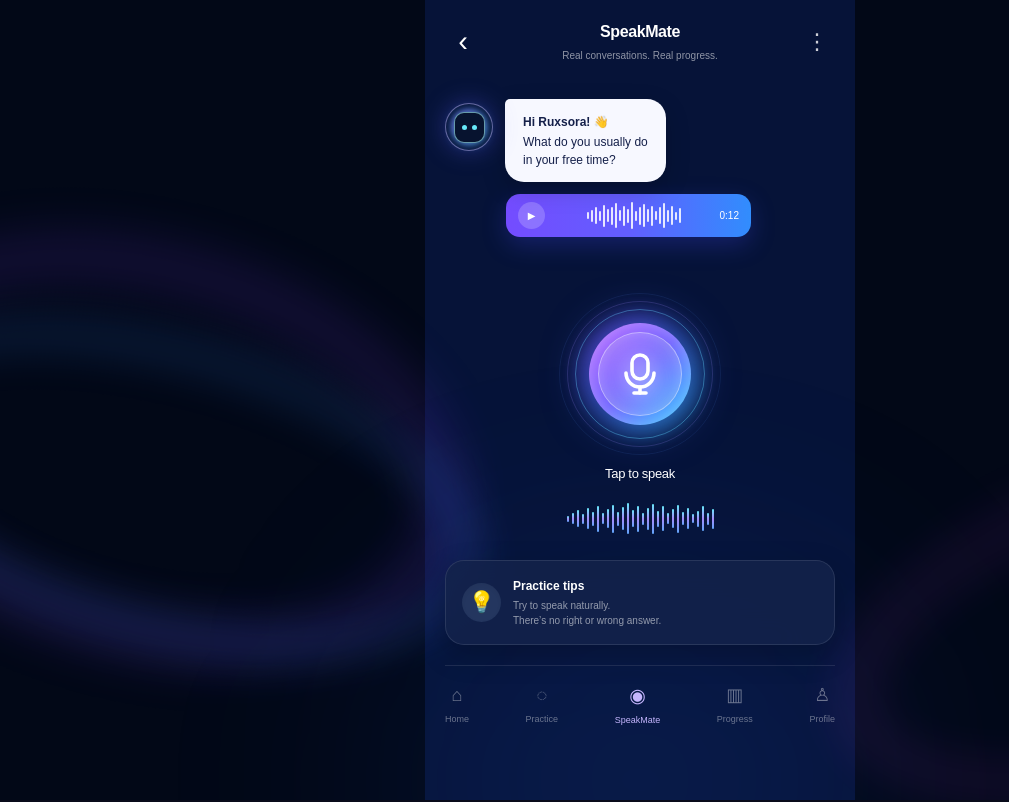
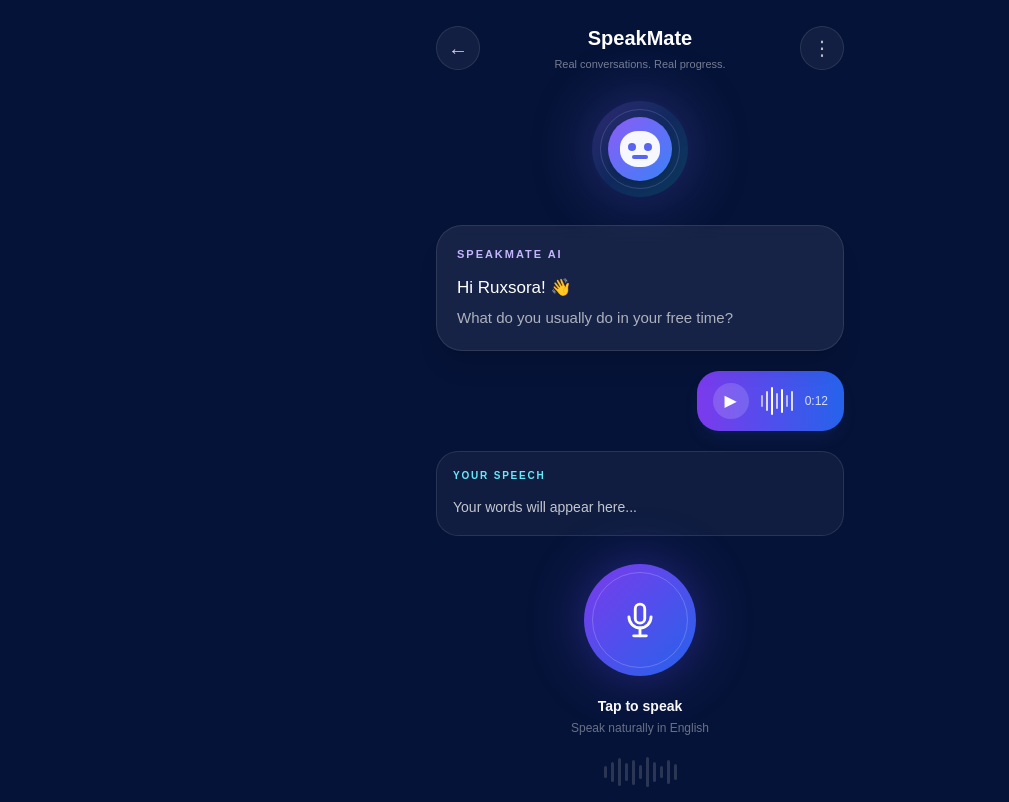
Before and after one commit to nosir1438-cyber/LingoUp-V2, a Next.js app: page /speakmate in a window 1280 px wide. Shown: the top 802 px of the page, without its empty margins (0-1009 px from the left). Built offline with nearby package versions, Linux system fonts and the light colour scheme.

Commit message:
Update page.tsx

```diff
--- a/app/speakmate/page.tsx
+++ b/app/speakmate/page.tsx
@@ -1,20 +1,38 @@
 "use client";
 
-import { useRef, useState } from "react";
+import { useEffect, useRef, useState } from "react";
 
 export default function SpeakMate() {
   const [isListening, setIsListening] = useState(false);
   const [isSupported, setIsSupported] = useState(true);
   const [transcript, setTranscript] = useState("");
+  const [audioUrl, setAudioUrl] = useState<string | null>(null);
+  const [isRecording, setIsRecording] = useState(false);
 
   const recognitionRef = useRef<any>(null);
   const shouldKeepListeningRef = useRef(false);
 
-  const goBack = () => {
-    window.history.back();
-  };
+  const mediaRecorderRef = useRef<MediaRecorder | null>(null);
+  const audioChunksRef = useRef<Blob[]>([]);
+  const streamRef = useRef<MediaStream | null>(null);
 
-  const startListening = () => {
+  // Speech Recognition support
+  useEffect(() => {
+    if (typeof window === "undefined") return;
+
+    const SpeechRecognition =
+      (window as any).SpeechRecognition ||
+      (window as any).webkitSpeechRecognition;
+
+    if (!SpeechRecognition) {
+      setIsSupported(false);
+    }
+  }, []);
+
+  // Start microphone + speech recognition
+  const startListening = async () => {
+    if (isListening) return;
+
     const SpeechRecognition =
       (window as any).SpeechRecognition ||
       (window as any).webkitSpeechRecognition;
@@ -24,43 +42,114 @@
       return;
     }
 
-    shouldKeepListeningRef.current = true;
+    try {
+      // Microphone access
+      const stream = await navigator.mediaDevices.getUserMedia({
+        audio: true,
+      });
 
+      streamRef.current = stream;
+
+      // Audio recording
+      audioChunksRef.current = [];
+
+      const recorder = new MediaRecorder(stream);
+
+      mediaRecorderRef.current = recorder;
+
+      recorder.ondataavailable = (event) => {
+        if (event.data.size > 0) {
+          audioChunksRef.current.push(event.data);
+        }
+      };
+
+      recorder.onstop = () => {
+        const audioBlob = new Blob(audioChunksRef.current, {
+          type: "audio/webm",
+        });
+
+        const url = URL.createObjectURL(audioBlob);
+
+        if (audioUrl) {
+          URL.revokeObjectURL(audioUrl);
+        }
+
+        setAudioUrl(url);
+      };
+
+      recorder.start();
+      setIsRecording(true);
+
+      // Speech recognition
       const recognition = new SpeechRecognition();
 
       recognition.lang = "en-US";
       recognition.continuous = true;
       recognition.interimResults = true;
 
+      shouldKeepListeningRef.current = true;
+
       recognition.onstart = () => {
         setIsListening(true);
       };
 
       recognition.onresult = (event: any) => {
-      let finalText = "";
-      let interimText = "";
+        /*
+          MUHIM:
+          Biz faqat event.resultIndex dan boshlab
+          yangi natijalarni olamiz.
+
+          Shu sababli brauzer oldingi resultlarni
+          qayta yuborsa, ularni yana transcriptga
+          qo‘shib yubormaymiz.
+        */
+
+        let newFinalText = "";
+        let currentInterimText = "";
 
         for (
           let i = event.resultIndex;
           i < event.results.length;
           i++
         ) {
-        const text = event.results[i][0].transcript;
+          const result = event.results[i];
 
-        if (event.results[i].isFinal) {
-          finalText += text;
+          const text = result[0].transcript.trim();
+
+          if (result.isFinal) {
+            newFinalText += text + " ";
           } else {
-          interimText += text;
+            currentInterimText += text + " ";
           }
         }
 
-      if (finalText) {
-        setTranscript((previous) =>
-          `${previous} ${finalText}`.trim()
-        );
-      } else if (interimText) {
-        console.log("Listening:", interimText);
+        if (newFinalText.trim()) {
+          setTranscript((previous) => {
+            const cleanNewText = newFinalText.trim();
+
+            if (!previous.trim()) {
+              return cleanNewText;
             }
+
+            // Bir xil gapni qayta qo‘shib yubormaslik
+            const previousClean = previous.trim();
+
+            if (
+              previousClean.toLowerCase().endsWith(
+                cleanNewText.toLowerCase()
+              )
+            ) {
+              return previousClean;
+            }
+
+            return `${previousClean} ${cleanNewText}`;
+          });
+        }
+
+        // Interim result ekranda ko‘rinishi uchun
+        // alohida vaqtinchalik state ishlatmaymiz.
+        // Final transcript barqaror saqlanadi.
+        void currentInterimText;
       };
 
       recognition.onerror = (event: any) => {
@@ -69,15 +158,17 @@
         if (event.error === "not-allowed") {
           shouldKeepListeningRef.current = false;
           setIsListening(false);
+          setIsRecording(false);
         }
       };
 
       recognition.onend = () => {
         /*
-       * Browser recognition sometimes stops by itself.
-       * If the user has NOT pressed the microphone again,
-       * start listening again.
+          Foydalanuvchi hali STOP bosmagan bo‘lsa,
+          recognition o‘z-o‘zidan tugab qolsa,
+          yana ishga tushadi.
         */
+
         if (shouldKeepListeningRef.current) {
           try {
             recognition.start();
@@ -91,30 +182,53 @@
 
       recognitionRef.current = recognition;
 
-    try {
       recognition.start();
     } catch (error) {
-      console.log("Speech recognition start:", error);
+      console.error("Microphone error:", error);
       setIsListening(false);
-      shouldKeepListeningRef.current = false;
+      setIsRecording(false);
     }
   };
 
+  // Stop microphone + recording
   const stopListening = () => {
-    /*
-     * This is the ONLY way the user intentionally
-     * turns the microphone off.
-     */
     shouldKeepListeningRef.current = false;
 
+    // Speech recognition stop
     if (recognitionRef.current) {
+      try {
         recognitionRef.current.stop();
+      } catch (error) {
+        console.log(error);
+      }
+
       recognitionRef.current = null;
     }
 
+    // Audio recorder stop
+    if (
+      mediaRecorderRef.current &&
+      mediaRecorderRef.current.state !== "inactive"
+    ) {
+      mediaRecorderRef.current.stop();
+    }
+
+    mediaRecorderRef.current = null;
+
+    // Release microphone
+    if (streamRef.current) {
+      streamRef.current.getTracks().forEach((track) => {
+        track.stop();
+      });
+
+      streamRef.current = null;
+    }
+
     setIsListening(false);
+    setIsRecording(false);
   };
 
+  // Toggle
   const toggleListening = () => {
     if (isListening) {
       stopListening();
@@ -123,289 +237,276 @@
     }
   };
 
+  // Cleanup
+  useEffect(() => {
+    return () => {
+      shouldKeepListeningRef.current = false;
+
+      if (recognitionRef.current) {
+        try {
+          recognitionRef.current.stop();
+        } catch {}
+      }
+
+      if (mediaRecorderRef.current) {
+        try {
+          if (mediaRecorderRef.current.state !== "inactive") {
+            mediaRecorderRef.current.stop();
+          }
+        } catch {}
+      }
+
+      if (streamRef.current) {
+        streamRef.current.getTracks().forEach((track) => {
+          track.stop();
+        });
+      }
+
+      if (audioUrl) {
+        URL.revokeObjectURL(audioUrl);
+      }
+    };
+  }, [audioUrl]);
+
   return (
-    <main className="min-h-screen bg-[#020817] text-white">
-      <div className="mx-auto min-h-screen max-w-[430px] overflow-hidden bg-[#061338]">
-
-        {/* BACKGROUND */}
-        <div className="pointer-events-none fixed inset-0 overflow-hidden">
-
-          <div className="absolute left-[-180px] top-[250px] h-[400px] w-[650px] rotate-[15deg] rounded-[50%] border-[35px] border-violet-600/20 blur-[25px]" />
-
-          <div className="absolute left-[-160px] top-[340px] h-[300px] w-[650px] rotate-[15deg] rounded-[50%] border-[25px] border-blue-500/20 blur-[20px]" />
-
-          <div className="absolute right-[-200px] top-[470px] h-[300px] w-[650px] rotate-[-18deg] rounded-[50%] border-[25px] border-fuchsia-500/15 blur-[25px]" />
-
-          <div className="absolute bottom-[-180px] left-1/2 h-[400px] w-[500px] -translate-x-1/2 rounded-full bg-blue-600/10 blur-[120px]" />
-
-        </div>
-
-        <div className="relative z-10 min-h-screen px-5">
+    <main className="min-h-screen bg-[#061338] text-white">
+      <div className="mx-auto flex min-h-screen w-full max-w-md flex-col px-5 pb-6 pt-6">
 
         {/* HEADER */}
-          <header className="flex items-center justify-between pt-5">
-
+        <header className="flex items-center justify-between">
           <button
-              onClick={goBack}
-              className="flex h-9 w-9 items-center justify-center text-[29px] font-light text-white"
-              aria-label="Back"
+            onClick={() => window.history.back()}
+            className="flex h-11 w-11 items-center justify-center rounded-full border border-white/10 bg-white/5 text-xl text-white/80"
           >
-              ‹
+            ←
           </button>
 
           <div className="text-center">
-
-              <h1 className="text-[16px] font-semibold tracking-tight">
-                SpeakMate
-              </h1>
-
-              <p className="mt-1 text-[10px] text-white/55">
+            <h1 className="text-xl font-bold">SpeakMate</h1>
+            <p className="mt-1 text-[11px] text-white/45">
               Real conversations. Real progress.
             </p>
-
           </div>
 
-            <button
-              className="flex h-9 w-9 items-center justify-center text-[22px] text-white/80"
-              aria-label="More"
-            >
+          <button className="flex h-11 w-11 items-center justify-center rounded-full border border-white/10 bg-white/5 text-xl text-white/70">
             ⋮
           </button>
-
         </header>
 
-          {/* AI MESSAGE */}
-          <section className="mt-9 flex items-start gap-3">
+        {/* AI AVATAR */}
+        <div className="mt-7 flex justify-center">
+          <div className="relative flex h-24 w-24 items-center justify-center rounded-full bg-gradient-to-br from-violet-500/30 via-blue-500/20 to-cyan-400/20 shadow-[0_0_60px_rgba(99,102,241,0.35)]">
+            <div className="absolute inset-2 rounded-full border border-violet-300/20" />
 
-            <div className="relative mt-1 flex h-[48px] w-[48px] shrink-0 items-center justify-center rounded-full border border-violet-300/50 bg-[#0b1741] shadow-[0_0_25px_rgba(93,92,255,0.35)]">
-
-              <div className="absolute inset-[5px] rounded-full bg-gradient-to-br from-violet-500/80 to-blue-400/70 opacity-70 blur-[2px]" />
-
-              <div className="relative flex h-[31px] w-[31px] items-center justify-center rounded-[10px] border border-cyan-200/60 bg-[#07132f] shadow-[0_0_12px_rgba(72,220,255,.4)]">
-
-                <div className="flex gap-[5px]">
-
-                  <span className="h-[5px] w-[5px] rounded-full bg-cyan-300" />
-
-                  <span className="h-[5px] w-[5px] rounded-full bg-cyan-300" />
-
+            <div className="flex h-16 w-16 items-center justify-center rounded-full bg-gradient-to-br from-violet-500 to-blue-500 shadow-lg">
+              <div className="relative h-9 w-10 rounded-[45%] bg-white/95">
+                <span className="absolute left-2 top-3 h-2 w-2 rounded-full bg-[#5865f2]" />
+                <span className="absolute right-2 top-3 h-2 w-2 rounded-full bg-[#5865f2]" />
+                <span className="absolute bottom-2 left-1/2 h-1 w-4 -translate-x-1/2 rounded-full bg-[#5865f2]" />
+              </div>
+            </div>
+          </div>
         </div>
 
-              </div>
+        {/* AI MESSAGE */}
+        <section className="mt-7 rounded-[26px] border border-white/10 bg-white/[0.07] p-5 shadow-xl backdrop-blur">
+          <p className="text-[11px] font-semibold uppercase tracking-[0.18em] text-violet-300">
+            SpeakMate AI
+          </p>
 
-            </div>
-
-            <div className="max-w-[255px] rounded-[19px] rounded-tl-[5px] bg-[#f7f8ff] px-[18px] py-[13px] shadow-[0_8px_25px_rgba(0,0,0,.18)]">
-
-              <p className="text-[12px] font-semibold leading-5 text-[#15204a]">
+          <p className="mt-3 text-[17px] font-medium leading-7 text-white">
             Hi Ruxsora! 👋
           </p>
 
-              <p className="mt-[1px] text-[12px] leading-[18px] text-[#15204a]">
-                What do you usually do
-                <br />
-                in your free time?
+          <p className="mt-1 text-[15px] leading-6 text-white/65">
+            What do you usually do in your free time?
           </p>
-
-            </div>
-
         </section>
 
         {/* AI VOICE */}
-          <section className="ml-[61px] mt-3 flex h-[43px] w-[245px] items-center rounded-[14px] bg-gradient-to-r from-[#744cff] via-[#625eff] to-[#318dfd] px-3 shadow-[0_8px_25px_rgba(66,77,255,.25)]">
-
-            <button
-              className="flex h-[27px] w-[27px] shrink-0 items-center justify-center rounded-full bg-white/20 text-[10px]"
-              aria-label="Play"
-            >
+        <div className="mt-5 flex justify-end">
+          <div className="flex items-center gap-3 rounded-[22px] bg-gradient-to-r from-violet-600 to-blue-600 px-4 py-3 shadow-lg shadow-blue-900/20">
+            <button className="flex h-9 w-9 items-center justify-center rounded-full bg-white/15">
               ▶
             </button>
 
-            <div className="ml-3 flex h-7 flex-1 items-center justify-center gap-[2px]">
+            <div className="flex items-center gap-[3px]">
+              <span className="h-3 w-[2px] rounded-full bg-white/60" />
+              <span className="h-5 w-[2px] rounded-full bg-white/80" />
+              <span className="h-7 w-[2px] rounded-full bg-white" />
+              <span className="h-4 w-[2px] rounded-full bg-white/70" />
+              <span className="h-6 w-[2px] rounded-full bg-white" />
+              <span className="h-3 w-[2px] rounded-full bg-white/60" />
+              <span className="h-5 w-[2px] rounded-full bg-white/80" />
+            </div>
 
-              {[7, 12, 17, 10, 22, 13, 18, 25, 11, 20, 14, 27, 10, 18, 23, 13, 20, 9, 17, 25, 12, 19, 8, 15].map(
+            <span className="text-xs text-white/80">0:12</span>
+          </div>
+        </div>
+
+        {/* USER TRANSCRIPT */}
+        <section className="mt-5 rounded-[22px] border border-white/10 bg-white/[0.045] p-4">
+          <div className="flex items-center justify-between">
+            <p className="text-[10px] font-semibold uppercase tracking-[0.18em] text-cyan-300">
+              Your speech
+            </p>
+
+            {isListening && (
+              <span className="flex items-center gap-2 text-[10px] text-green-300">
+                <span className="h-2 w-2 animate-pulse rounded-full bg-green-400" />
+                Listening
+              </span>
+            )}
+          </div>
+
+          <p className="mt-3 min-h-[24px] text-sm leading-6 text-white/75">
+            {transcript || "Your words will appear here..."}
+          </p>
+        </section>
+
+        {/* MICROPHONE */}
+        <div className="flex flex-1 flex-col items-center justify-center py-7">
+
+          <button
+            onClick={toggleListening}
+            className={`relative flex h-28 w-28 items-center justify-center rounded-full transition-all duration-300 ${
+              isListening
+                ? "scale-110 bg-gradient-to-br from-violet-500 to-cyan-400 shadow-[0_0_80px_rgba(139,92,246,0.65)]"
+                : "bg-gradient-to-br from-violet-600 to-blue-600 shadow-[0_0_55px_rgba(79,70,229,0.45)]"
+            }`}
+          >
+            {isListening && (
+              <span className="absolute inset-[-12px] animate-ping rounded-full border border-violet-400/30" />
+            )}
+
+            <span className="absolute inset-2 rounded-full border border-white/20" />
+
+            {/* SVG MICROPHONE */}
+            <svg
+              width="38"
+              height="38"
+              viewBox="0 0 24 24"
+              fill="none"
+              stroke="white"
+              strokeWidth="1.8"
+              strokeLinecap="round"
+              strokeLinejoin="round"
+            >
+              <rect
+                x="9"
+                y="2"
+                width="6"
+                height="12"
+                rx="3"
+              />
+
+              <path d="M5 10a7 7 0 0 0 14 0" />
+              <path d="M12 17v5" />
+              <path d="M8 22h8" />
+            </svg>
+          </button>
+
+          <p className="mt-5 text-sm font-semibold text-white">
+            {isListening ? "I'm listening..." : "Tap to speak"}
+          </p>
+
+          <p className="mt-1 text-xs text-white/40">
+            {isListening
+              ? "Tap the microphone when you finish"
+              : "Speak naturally in English"}
+          </p>
+
+          {/* LIVE WAVEFORM */}
+          <div className="mt-5 flex h-8 items-center gap-1">
+            {[12, 20, 28, 18, 25, 14, 30, 20, 12, 24, 16].map(
               (height, index) => (
                 <span
                   key={index}
-                    className="w-[2px] rounded-full bg-white/85"
+                  className={`w-[3px] rounded-full transition-all ${
+                    isListening
+                      ? "animate-pulse bg-violet-400"
+                      : "bg-white/15"
+                  }`}
                   style={{ height: `${height}px` }}
                 />
               )
             )}
-
+          </div>
         </div>
 
-            <span className="ml-2 text-[10px] font-medium">
-              0:12
-            </span>
-
-          </section>
-
-          {/* MICROPHONE */}
-          <section className="mt-[74px] flex flex-col items-center">
-
-            <button
-              onClick={toggleListening}
-              className="relative flex h-[126px] w-[126px] items-center justify-center rounded-full"
-              aria-label={
-                isListening
-                  ? "Stop listening"
-                  : "Start speaking"
-              }
-            >
-
-              <span className="absolute inset-[-18px] rounded-full border border-blue-400/10" />
-
-              <span className="absolute inset-[-10px] rounded-full border border-violet-400/20" />
-
-              <span
-                className={`absolute inset-[-2px] rounded-full border border-cyan-300/40 ${
-                  isListening ? "animate-pulse" : ""
-                }`}
-              />
-
-              <span className="absolute inset-[3px] rounded-full bg-gradient-to-br from-violet-600/60 via-blue-500/40 to-cyan-400/60 blur-[10px]" />
-
-              <span className="absolute inset-[12px] rounded-full bg-gradient-to-br from-[#b35cff] via-[#6658ff] to-[#20c5ff] shadow-[inset_0_0_25px_rgba(255,255,255,.4),0_0_45px_rgba(80,100,255,.6)]" />
-
-              <span className="absolute inset-[21px] rounded-full border border-white/45 bg-white/10 shadow-[inset_0_0_18px_rgba(255,255,255,.2)] backdrop-blur-md" />
-
-              {/* MICROPHONE SVG */}
-              <svg
-                className="relative z-10 h-[48px] w-[48px] text-white drop-shadow-[0_0_12px_rgba(255,255,255,.9)]"
-                viewBox="0 0 24 24"
-                fill="none"
-                stroke="currentColor"
-                strokeWidth="1.8"
-                strokeLinecap="round"
-                strokeLinejoin="round"
-              >
-
-                <rect
-                  x="8"
-                  y="2.5"
-                  width="8"
-                  height="12"
-                  rx="4"
-                />
-
-                <path d="M5 11.5a7 7 0 0 0 14 0" />
-
-                <path d="M12 18.5v3" />
-
-                <path d="M9 21.5h6" />
-
-              </svg>
-
-            </button>
-
-            <p className="mt-[27px] text-[13px] font-medium tracking-tight text-white">
-              {isListening
-                ? "I'm listening..."
-                : "Tap to speak"}
+        {/* YOUR RECORDING */}
+        {audioUrl && (
+          <section className="mb-5 rounded-[22px] border border-violet-400/20 bg-violet-500/[0.08] p-4">
+            <div className="mb-3 flex items-center justify-between">
+              <div>
+                <p className="text-[10px] font-semibold uppercase tracking-[0.18em] text-violet-300">
+                  Your recording
                 </p>
 
-            {/* WAVEFORM */}
-            <div className="mt-[18px] flex h-[34px] items-center gap-[3px]">
-
-              {[6, 11, 17, 10, 21, 14, 26, 11, 19, 28, 14, 23, 31, 17, 26, 12, 22, 30, 16, 25, 11, 19, 28, 13, 21, 9, 16, 25, 12, 20].map(
-                (height, index) => (
-                  <span
-                    key={index}
-                    className="w-[2px] rounded-full bg-gradient-to-t from-blue-400 via-violet-400 to-cyan-300"
-                    style={{ height: `${height}px` }}
-                  />
-                )
-              )}
-
+                <p className="mt-1 text-xs text-white/40">
+                  Listen to what you said
+                </p>
               </div>
 
-          </section>
+              <span className="text-xl">🔊</span>
+            </div>
 
-          {/* USER TRANSCRIPT */}
-          {transcript && (
-            <section className="mx-auto mt-5 max-w-[350px] rounded-[18px] border border-violet-300/20 bg-white/5 px-4 py-3">
-
-              <p className="text-[9px] uppercase tracking-wider text-violet-300">
-                You said
-              </p>
-
-              <p className="mt-1 text-[12px] leading-5 text-white/90">
-                {transcript}
-              </p>
-
+            <audio
+              controls
+              src={audioUrl}
+              className="w-full"
+            />
           </section>
         )}
 
-          {/* BROWSER WARNING */}
+        {/* PRACTICE TIPS */}
+        <section className="mb-5 rounded-[22px] border border-white/10 bg-white/[0.04] p-4">
+          <p className="text-[10px] font-semibold uppercase tracking-[0.18em] text-white/40">
+            Practice tips
+          </p>
+
+          <div className="mt-3 space-y-2 text-xs text-white/55">
+            <p>• Speak naturally — don't worry about mistakes.</p>
+            <p>• Try to answer in complete sentences.</p>
+            <p>• You can listen to your recording afterwards.</p>
+          </div>
+        </section>
+
+        {/* UNSUPPORTED WARNING */}
         {!isSupported && (
-            <div className="mx-auto mt-5 max-w-[330px] rounded-2xl border border-red-400/20 bg-red-500/10 p-4 text-center text-[11px] text-red-200">
-              Voice recognition is not supported in this browser.
-              Please try Chrome on your phone.
+          <div className="mb-5 rounded-2xl border border-red-400/20 bg-red-400/10 p-4 text-center text-xs text-red-200">
+            Speech recognition is not supported in this browser.
+            Please try Chrome.
           </div>
         )}
 
-          {/* PRACTICE TIPS */}
-          <section className="mt-[24px] rounded-[19px] border border-white/10 bg-[#14234c]/80 px-4 py-4 shadow-[0_10px_30px_rgba(0,0,0,.2)] backdrop-blur-xl">
-
-            <div className="flex items-center gap-3">
-
-              <div className="flex h-[39px] w-[39px] shrink-0 items-center justify-center rounded-full bg-[#24365f] text-[21px] shadow-inner">
-                💡
-              </div>
-
-              <div>
-
-                <h2 className="text-[12px] font-semibold">
-                  Practice tips
-                </h2>
-
-                <p className="mt-[3px] text-[10px] leading-[15px] text-white/55">
-                  Try to speak naturally.
-                  <br />
-                  There’s no right or wrong answer.
-                </p>
-
-              </div>
-
-            </div>
-
-          </section>
-
         {/* BOTTOM NAV */}
-          <nav className="mt-5 flex items-center justify-between border-t border-white/10 pb-5 pt-4">
-
-            <button
-              onClick={goBack}
-              className="flex flex-col items-center gap-1 text-white/40"
-            >
-              <span className="text-[18px]">⌂</span>
+        <nav className="flex items-center justify-around rounded-[25px] border border-white/10 bg-white/[0.05] px-2 py-3 backdrop-blur">
+          <button className="flex flex-col items-center gap-1 text-white/45">
+            <span>⌂</span>
             <span className="text-[9px]">Home</span>
           </button>
 
-            <button className="flex flex-col items-center gap-1 text-white/40">
-              <span className="text-[18px]">◌</span>
+          <button className="flex flex-col items-center gap-1 text-white/45">
+            <span>✦</span>
             <span className="text-[9px]">Practice</span>
           </button>
 
           <button className="flex flex-col items-center gap-1 text-violet-300">
-              <span className="text-[19px]">◉</span>
+            <span>🎙</span>
             <span className="text-[9px]">SpeakMate</span>
           </button>
 
-            <button className="flex flex-col items-center gap-1 text-white/40">
-              <span className="text-[18px]">▥</span>
+          <button className="flex flex-col items-center gap-1 text-white/45">
+            <span>◔</span>
             <span className="text-[9px]">Progress</span>
           </button>
 
-            <button className="flex flex-col items-center gap-1 text-white/40">
-              <span className="text-[18px]">♙</span>
+          <button className="flex flex-col items-center gap-1 text-white/45">
+            <span>○</span>
             <span className="text-[9px]">Profile</span>
           </button>
-
         </nav>
-
-        </div>
       </div>
     </main>
   );
```
Lines whose indentation alone changed are shown as unchanged.
